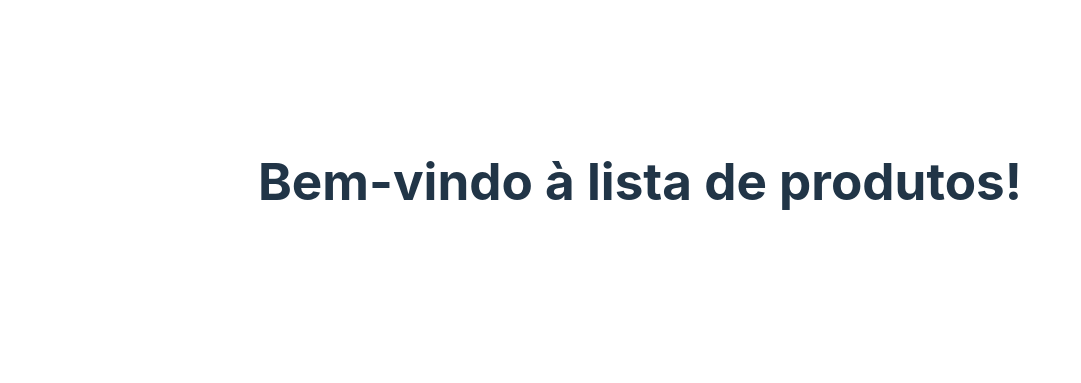
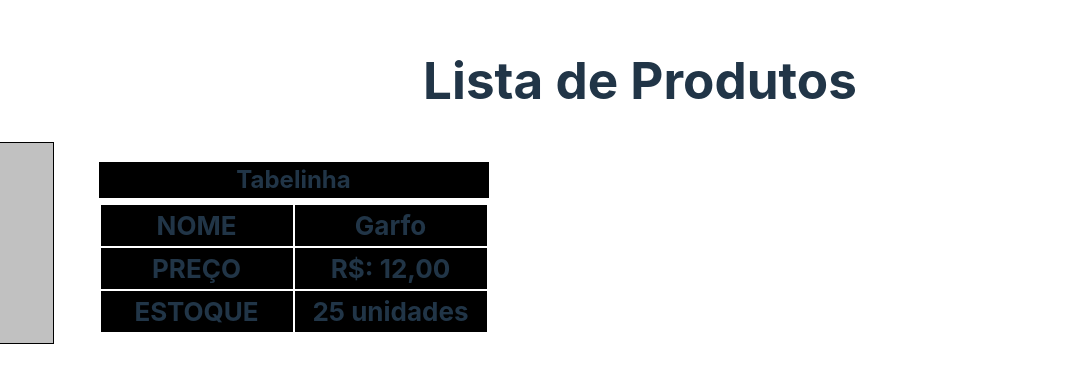
Before and after one commit to WilliamJardim/stock, a React (Vite) app in the folder frontend-react/: page / in a window 1280 px wide. Shown: the part 219-602 px from the top of the page, without its empty margins (0-1081 px from the left). Built offline with nearby package versions, Linux system fonts and the light colour scheme.

Commit message:
Criando estrutura da tabela de produtos

```diff
--- a/frontend-react/src/pages/ListaProdutos/index.tsx
+++ b/frontend-react/src/pages/ListaProdutos/index.tsx
@@ -1,7 +1,43 @@
-import React from 'react';
+import React, { Fragment } from 'react';
+import './style.scss';
 
 const ListaProdutos: React.FC = () => {
-  return <h1>Bem-vindo à lista de produtos!</h1>;
+  return (
+    <Fragment>
+      <h1> Lista de Produtos </h1>
+      <div className='grid-produtos'>
+
+        <div className='produto'>
+
+          <div className="foto">
+            <h2> Imagem </h2>
+          </div>
+
+          <div className="dados">
+            <h2 className='titulo'> Tabelinha </h2>
+            <table className='tabela-dados'>
+              <tr>
+                <td> NOME </td>
+                <td> Garfo </td>
+              </tr>
+              <tr>
+                <td> PREÇO </td>
+                <td> R$: 12,00 </td>
+              </tr>
+              <tr>
+                <td> ESTOQUE </td>
+                <td> 25 unidades </td>
+              </tr>
+            </table>
+          </div>
+
+        </div>
+
+
+
+      </div>
+    </Fragment>
+  );
 }
 
 export default ListaProdutos;
--- /dev/null
+++ b/frontend-react/src/pages/ListaProdutos/style.scss
@@ -0,0 +1,41 @@
+.grid-produtos{
+    display: grid;
+    grid-template-columns: repeat(4, auto);
+    column-gap: 150px;
+    row-gap: 150px;
+    margin-left: -490px;
+
+    .produto{
+        display: flex;
+        flex-direction: row;
+        gap: 45px;
+
+        .foto{
+            justify-content: center;
+            align-self: center;
+            width: 200px;
+            height: 200px;
+            border: solid 1px black;
+            background-color: rgba(131, 131, 131, 0.5);
+            text-align: center;
+        }
+
+        .dados{
+            .titulo{
+                background-color: black;
+            }
+
+            .tabela-dados{
+                margin-top: -15px;
+
+                td{
+                    width: 190px;
+                    font-size: 26px;
+                    font-weight: bold;
+                    text-align: center;
+                    background-color: black;
+                }
+            }
+        }
+    }
+}
```
